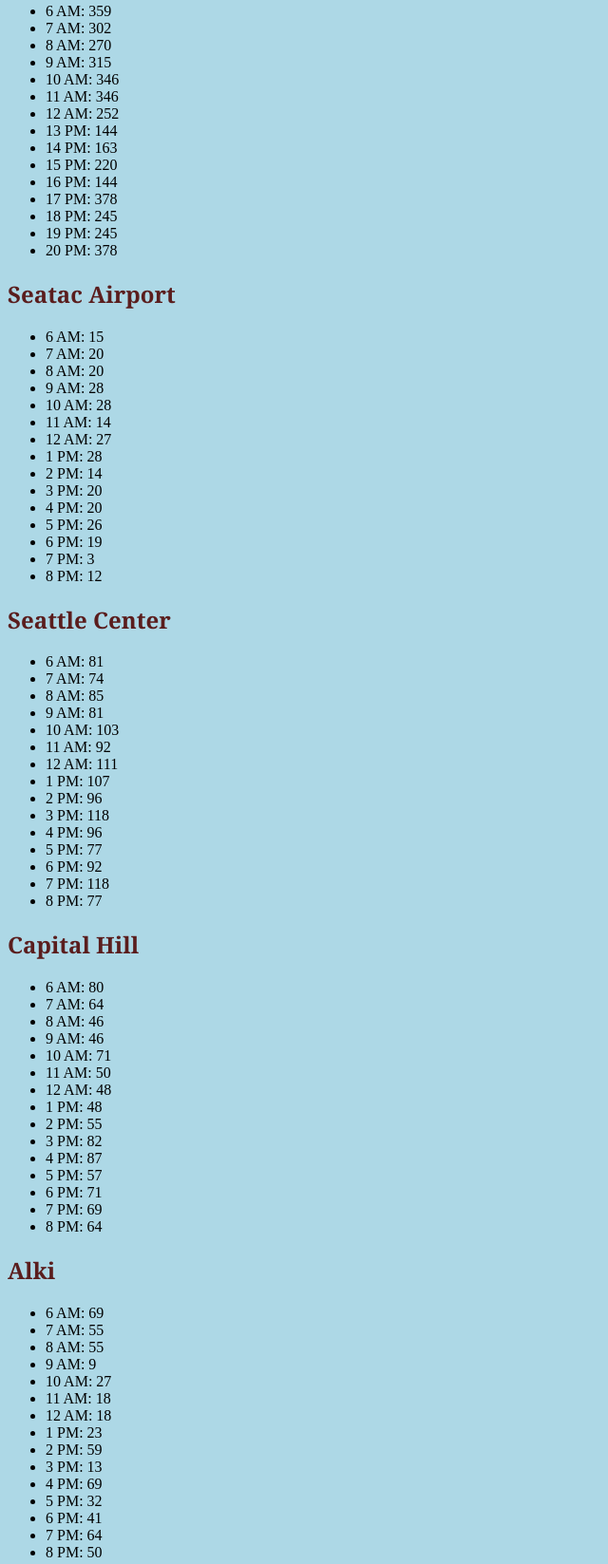
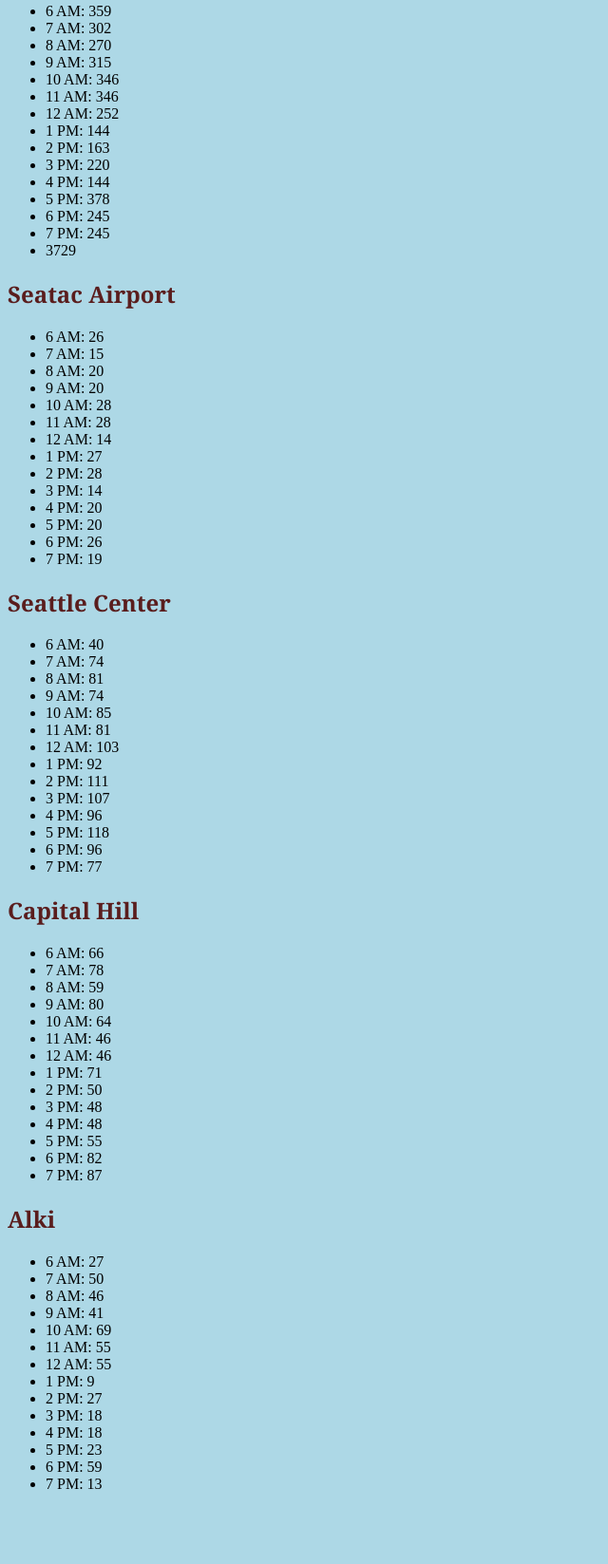
Before and after one commit to Jaydegnan/cookie-stand, a plain HTML site: page sales.html in a window 1280 px wide. Shown: the part 130-1777 px from the top of the page at 95% size, without its empty margins (0-640 px from the left). After the commit the page ends 1726 px from the top, so only its background shows below. Drawn offline with Linux system fonts and the light colour scheme.

Commit message:
cookie stand monday slight revise

```diff
--- a/app.js
+++ b/app.js
@@ -10,11 +10,12 @@ var firstAndPike = {
   minCust: 23,
   maxCust: 65,
   avgSale: 6.3,
-  cookiesSoldPerHour: [],
+  cookiesArray: [],
+  cookiesPerDay: 0,
   dataList: function() {
     console.log('First and Pike');
     var cookiesPerHour = 0;
-    for (var i = 6; i < 21; i++) {
+    for (var i = 6; i < 20; i++) {
       cookiesPerHour = Math.floor(randomCusto(this.minCust, this.maxCust) * this.avgSale);
       var pikeInfo = document.getElementById('firstAndPike'); // parent
       var pikeListItems = document.createElement('li'); // child
@@ -22,15 +23,19 @@ var firstAndPike = {
       if (i < 13) {
         pikeListItems.textContent = (i + ' ' + 'AM:' + ' ' + cookiesPerHour); // THIS LINE PRINTS EVERYTHING
       } else if (i > 12) {
-        pikeListItems.textContent = (i + ' ' + 'PM:' + ' ' + cookiesPerHour);
+        pikeListItems.textContent = (i - 12 + ' ' + 'PM:' + ' ' + cookiesPerHour);
       }
 
 
-      pikeInfo.appendChild(pikeListItems);
-      console.log(cookiesPerHour);
-      this.cookiesSoldPerHour.push(cookiesPerHour);
+      pikeInfo.appendChild(pikeListItems); // add to HTML
+      console.log(cookiesPerHour, this.cookiesPerDay);
+      this.cookiesArray.push(cookiesPerHour);
+      this.cookiesPerDay += cookiesPerHour;
     }
-    return this.cookiesSoldPerHour;
+    var total = document.createElement('li');
+    total.textContent = this.cookiesPerDay;
+    pikeInfo.appendChild(total);
+    return this.cookiesArray;
   }
 };
 firstAndPike.dataList();
@@ -40,11 +45,12 @@ var seaTacAirport = {
   minCust: 3,
   maxCust: 24,
   avgSale: 1.2,
-  cookiesSoldPerHour: [],
+  cookiesArray: [],
+  cookiesPerDay: 0,
   dataList: function() {
     console.log('Seatac Airport');
     var cookiesPerHour = 0;
-    for (var i = 6; i < 21; i++) {
+    for (var i = 6; i < 20; i++) {
       cookiesPerHour = Math.floor(randomCusto(this.minCust, this.maxCust) * this.avgSale);
       var seaTacAirportInfo = document.getElementById('seaTacAirport'); // parent
       var seaTacAirportListItems = document.createElement('li'); // child
@@ -58,9 +64,9 @@ var seaTacAirport = {
       console.log(seaTacAirportListItems);
       seaTacAirportInfo.appendChild(seaTacAirportListItems);
       console.log(cookiesPerHour);
-      this.cookiesSoldPerHour.push(cookiesPerHour);
+      this.cookiesArray.push(cookiesPerHour);
     }
-    return this.cookiesSoldPerHour;
+    return this.cookiesArray;
   }
 };
 seaTacAirport.dataList();
@@ -69,11 +75,12 @@ var seattleCenter = {
   minCust: 11,
   maxCust: 38,
   avgSale: 3.7,
-  cookiesSoldPerHour: [],
+  cookiesArray: [],
+  cookiesPerDay: 0,
   dataList: function() {
     console.log('Seattle Center');
     var cookiesPerHour = 0;
-    for (var i = 6; i < 21; i++) {
+    for (var i = 6; i < 20; i++) {
       cookiesPerHour = Math.floor(randomCusto(this.minCust, this.maxCust) * this.avgSale);
       var seattleCenterInfo = document.getElementById('seattleCenter'); // parent
       var seattleCenterListItems = document.createElement('li'); // child
@@ -86,9 +93,9 @@ var seattleCenter = {
       // seattleCenterListItems.textContent = cookiesPerHour;
       seattleCenterInfo.appendChild(seattleCenterListItems);
       console.log(cookiesPerHour);
-      this.cookiesSoldPerHour.push(cookiesPerHour);
+      this.cookiesArray.push(cookiesPerHour);
     }
-    return this.cookiesSoldPerHour;
+    return this.cookiesArray;
   }
 };
 seattleCenter.dataList();
@@ -97,12 +104,13 @@ var capitalHill = {
   minCust: 20,
   maxCust: 38,
   avgSale: 2.3,
-  cookiesSoldPerHour: [],
+  cookiesArray: [],
+  cookiesPerDay: 0,
 
   dataList: function() {
     console.log('Capital Hill');
     var cookiesPerHour = 0;
-    for (var i = 6; i < 21; i++) {
+    for (var i = 6; i < 20; i++) {
       cookiesPerHour = Math.floor(randomCusto(this.minCust, this.maxCust) * this.avgSale);
       var capitalHillInfo = document.getElementById('capitalHill'); // parent
       var capitalHillListItems = document.createElement('li'); // child
@@ -115,9 +123,9 @@ var capitalHill = {
       // capitalHillListItems.textContent = cookiesPerHour;
       capitalHillInfo.appendChild(capitalHillListItems);
       console.log(cookiesPerHour);
-      this.cookiesSoldPerHour.push(cookiesPerHour);
+      this.cookiesArray.push(cookiesPerHour);
     }
-    return this.cookiesSoldPerHour;
+    return this.cookiesArray;
   }
 };
 capitalHill.dataList();
@@ -126,11 +134,12 @@ var alki = {
   minCust: 2,
   maxCust: 16,
   avgSale: 4.6,
-  cookiesSoldPerHour: [],
+  cookiesArray: [],
+  cookiesPerDay: 0,
   dataList: function() {
     console.log('Alki');
     var cookiesPerHour = 0;
-    for (var i = 6; i < 21; i++) {
+    for (var i = 6; i < 20; i++) {
       cookiesPerHour = Math.floor(randomCusto(this.minCust, this.maxCust) * this.avgSale);
       var alkiInfo = document.getElementById('alki'); // parent
       var alkiListItems = document.createElement('li'); // child
@@ -143,9 +152,9 @@ var alki = {
       //   alkiListItems.textContent = cookiesPerHour;
       alkiInfo.appendChild(alkiListItems);
       console.log(cookiesPerHour);
-      this.cookiesSoldPerHour.push(cookiesPerHour);
+      this.cookiesArray.push(cookiesPerHour);
     }
-    return this.cookiesSoldPerHour;
+    return this.cookiesArray;
   }
 };
 alki.dataList();
```
Also changed, not shown: sales.html (+1 -1 lines).
